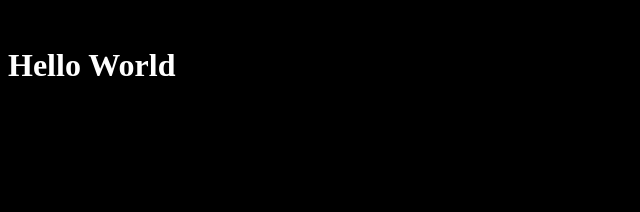
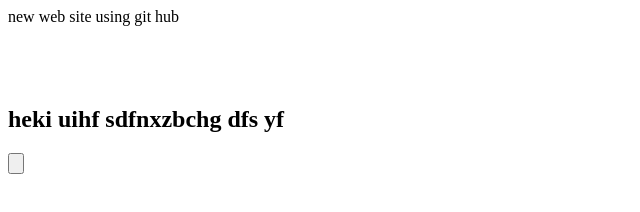
Before and after one commit to sohag466/new-website-withGit, a plain HTML site: page index.html in a window 1280 px wide. Shown: the whole page, without its empty margins (0-640 px from the left). Drawn offline with Linux system fonts and the light colour scheme.

Commit message:
my work is done

```diff
--- a/index.html
+++ b/index.html
@@ -10,7 +10,8 @@
 <body>
 
     <h1>Hello World</h1>
-    <h1
+    <h2>heki uihf sdfnxzbchg dfs yf</h2>
+    <input type="button">
 
 </body>
 </html>
--- a/style.css
+++ b/style.css
@@ -1,7 +1,7 @@
 body{
-    background: #000;
     color: @000;
 }
 h1{
     color: #fff;
 }
+h
```
